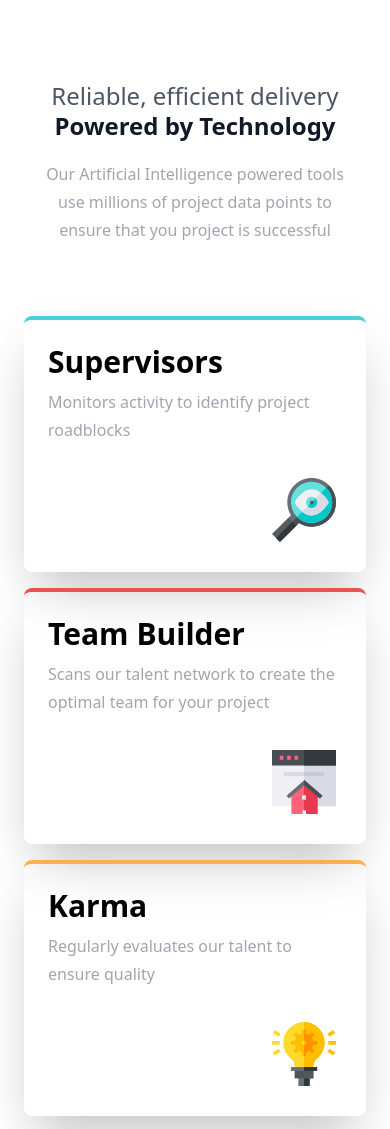
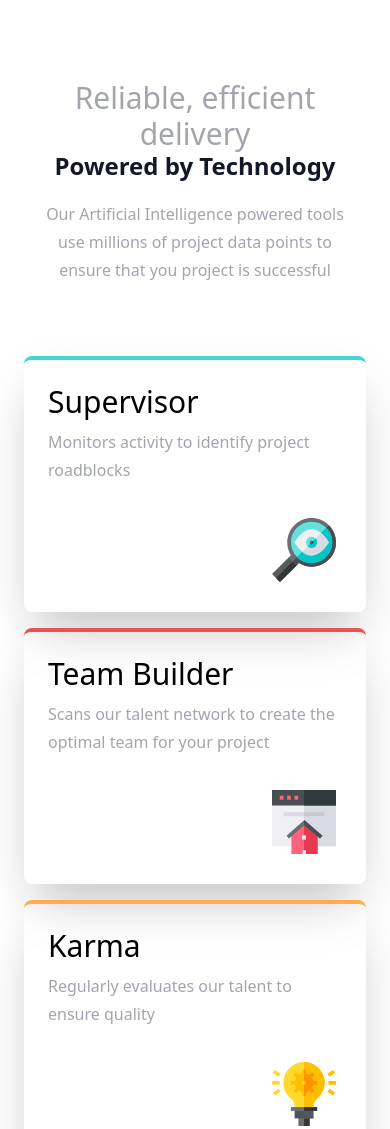
Before and after one commit to kunal90803/frontend_mentor_card_feature, a plain HTML site: page index.html in a window 390 px wide. Shown: the top 1129 px of the page. Drawn offline with Linux system fonts and the light colour scheme.

Commit message:
responsiveness

```diff
--- a/index.html
+++ b/index.html
@@ -18,7 +18,7 @@
 <body >
   <main class="m-0 p-0 box-border flex flex-col justify-center items-center h-500px px-10 font-poppins text-lg  ">
     <div class="flex flex-col justify-center items-center">
-      <div class="text-2xl text-gray-600 text-center mt-20 sm:text-3xl">
+      <div class="text-3xl text-[hsl(229,6%,66%)] text-center mt-20 sm:text-2xl">
         Reliable, efficient delivery
       </div>
       <div class="text-[24px] text-gray-900 font-bold text-center sm:text-3xl">
@@ -34,7 +34,7 @@
     <div class="mt-12 flex flex-col justify-center items-center h-auto w-screen gap-4 p-6 lg:flex-row lg:px-[150px]">
       <!-- Supervisor -->
       <div class="lg:w-1/3 relative flex flex-col w-full h-[16rem] p-6 shadow-2xl border-solid border-t-4 border-[hsl(180,62%,55%)] rounded-lg">
-        <p class="font-semibold text-3xl">Supervisors</p>
+        <p class=" text-3xl">Supervisor</p>
         <p class="text-[16px] mt-2 text-[hsl(229,6%,66%)] font-[0.8rem]">
           Monitors activity to identify project roadblocks
         </p>
@@ -45,7 +45,7 @@
 
         <!-- Team Builder -->
         <div class=" mb-4 relative flex flex-col w-full h-[16rem] p-6 shadow-2xl border-solid border-t-4 border-[hsl(0,78%,62%)] rounded-lg">
-          <p class="font-semibold text-3xl">Team Builder</p>
+          <p class=" text-3xl">Team Builder</p>
           <p class="text-[16px] mt-2 text-[hsl(229,6%,66%)] font-[0.8rem]">
             Scans our talent network to create the optimal team for your project
           </p>
@@ -54,7 +54,7 @@
 
         <!-- Karma -->
         <div class="relative flex flex-col w-full h-[16rem] p-6 shadow-2xl border-solid border-t-4 border-[hsl(34,97%,64%)] rounded-lg">
-          <p class="font-semibold text-3xl">Karma</p>
+          <p class=" text-3xl">Karma</p>
           <p class="text-[16px] mt-2 text-[hsl(229,6%,66%)] font-[0.8rem]">
             Regularly evaluates our talent to ensure quality
           </p>
@@ -65,7 +65,7 @@
 
       <!-- Calculator-->
       <div class="lg:w-1/3 relative flex flex-col w-full h-[16rem] p-6 shadow-2xl border-solid border-t-4 border-[hsl(212,86%,64%)] rounded-lg">
-        <p class="font-semibold text-3xl">Calculator</p>
+        <p class=" text-3xl">Calculator</p>
         <p class="text-[16px] mt-2 text-[hsl(229,6%,66%)] font-[0.8rem]">
           Uses data from past projects to provide better delivery estimates
         </p>
```
